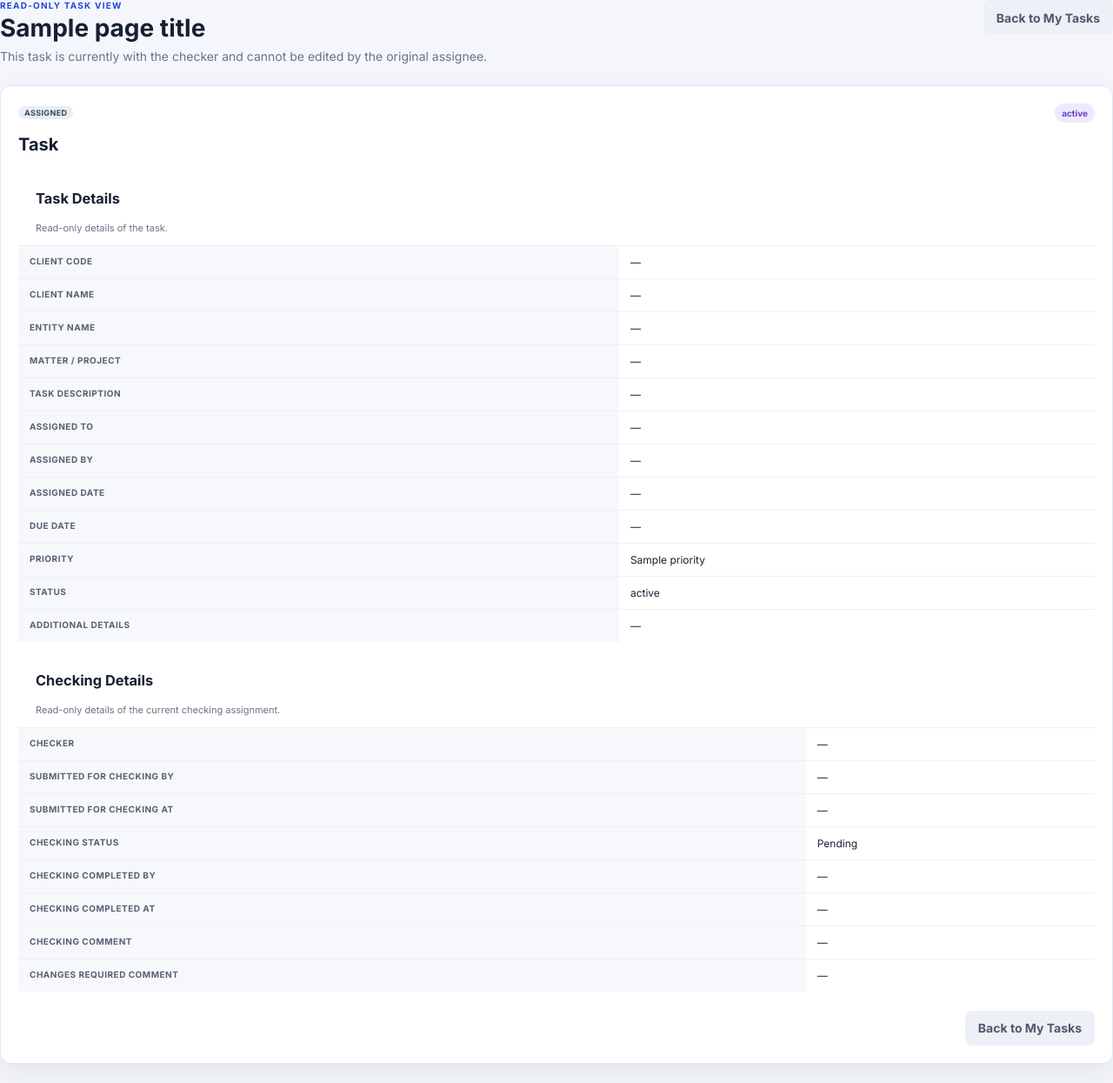
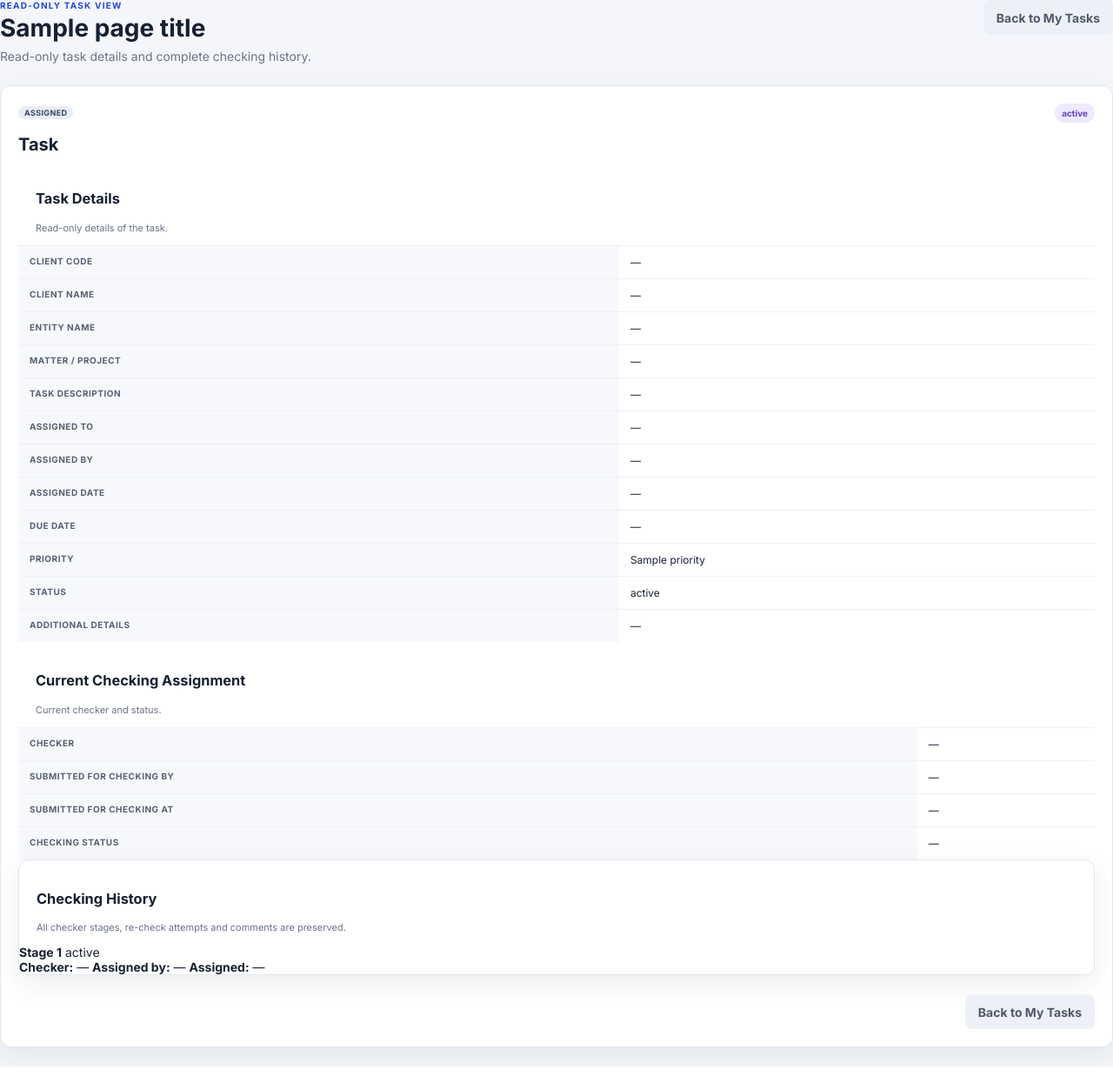
Before and after one commit to mgmtakutoffice/task-management-system, a Flask app: template templates/task_view.html in a window 1280 px wide. Shown: the whole page at 87% size. Run offline with Flask 3, Linux system fonts and the light colour scheme; the template is opened without the code that fills it: most values are stand-ins (such as "Sample title", 1, 10 or a date in 2020).

Commit message:
stage 5 changes

```diff
--- /dev/null
+++ b/templates/_checking_history.html
@@ -0,0 +1,35 @@
+{% if checking_history %}
+<section class="panel checking-history-panel">
+  <div class="panel-header">
+    <div>
+      <h3>Checking History</h3>
+      <p>All checker stages, re-check attempts and comments are preserved.</p>
+    </div>
+  </div>
+  <div class="checking-history-list">
+    {% for item in checking_history %}
+    <article class="checking-history-item">
+      <div class="checking-history-head">
+        <strong>Stage {{ item.get('Stage') or '1' }}{% if (item.get('Attempt') or '1') != '1' %} · Attempt {{ item.get('Attempt') }}{% endif %}</strong>
+        <span class="checking-history-status checking-history-status-{{ (item.get('Status') or 'pending')|lower|replace(' ', '-') }}">{{ item.get('Status') or 'Pending' }}</span>
+      </div>
+
+      <div class="checking-history-meta">
+        <span><b>Checker:</b> {{ item.get('Checker Name') or item.get('Checker Email') or '—' }}</span>
+        <span><b>Assigned by:</b> {{ item.get('Assigned By') or item.get('Assigned By Email') or '—' }}</span>
+        <span><b>Assigned:</b> {{ item.get('Assigned At') or '—' }}</span>
+        {% if item.get('Submitted At') %}<span><b>Submitted:</b> {{ item.get('Submitted At') }}</span>{% endif %}
+        {% if item.get('Decision At') %}<span><b>Decision:</b> {{ item.get('Decision At') }}{% if item.get('Decision By') or item.get('Decision By Email') %} by {{ item.get('Decision By') or item.get('Decision By Email') }}{% endif %}</span>{% endif %}
+        {% if item.get('Next Checker Name') or item.get('Next Checker Email') %}
+        <span><b>Forwarded to:</b> {{ item.get('Next Checker Name') or item.get('Next Checker Email') }}</span>
+        {% endif %}
+      </div>
+
+      {% if item.get('Comment') %}
+      <div class="checking-history-comment">{{ item.get('Comment') }}</div>
+      {% endif %}
+    </article>
+    {% endfor %}
+  </div>
+</section>
+{% endif %}
--- a/templates/completed_tasks.html
+++ b/templates/completed_tasks.html
@@ -182,7 +182,7 @@
                   </div>
 
                   {% if not archive_view and task.get('_can_open') %}
-                    <a class="btn btn-small btn-secondary completed-open-task-link" href="{{ url_for('edit_task', task_id=task.get('Task ID')) }}">Open Task</a>
+                    <a class="btn btn-small btn-secondary completed-open-task-link" href="{{ url_for('view_task', task_id=task.get('Task ID')) }}">View Task & Checking History</a>
                   {% endif %}
                 {% endif %}
 
--- a/templates/task_view.html
+++ b/templates/task_view.html
@@ -6,7 +6,7 @@
   <div>
     <p class="eyebrow">Read-only task view</p>
     <h1>{{ page_title }}</h1>
-    <p>This task is currently with the checker and cannot be edited by the original assignee.</p>
+    <p>Read-only task details and complete checking history.</p>
   </div>
 
   <a class="btn btn-secondary"
@@ -124,64 +124,22 @@
 
   <div class="panel-header">
     <div>
-      <h3>Checking Details</h3>
-      <p>Read-only details of the current checking assignment.</p>
+      <h3>Current Checking Assignment</h3>
+      <p>Current checker and status.</p>
     </div>
   </div>
-
   <div class="table-wrap">
     <table class="checking-result-table">
       <tbody>
-        <tr>
-          <th>Checker</th>
-          <td>
-            {{ task.get('Checker Name')
-               or task.get('Checker Email')
-               or '—' }}
-          </td>
-        </tr>
-
-        <tr>
-          <th>Submitted for Checking By</th>
-          <td>
-            {{ task.get('Submitted for Checking By')
-               or task.get('Assigned To')
-               or '—' }}
-          </td>
-        </tr>
-
-        <tr>
-          <th>Submitted for Checking At</th>
-          <td>{{ task.get('Submitted for Checking At') or '—' }}</td>
-        </tr>
-
-        <tr>
-          <th>Checking Status</th>
-          <td>{{ task.get('Checking Status') or 'Pending' }}</td>
-        </tr>
-
-        <tr>
-          <th>Checking Completed By</th>
-          <td>{{ task.get('Checking Completed By') or '—' }}</td>
-        </tr>
-
-        <tr>
-          <th>Checking Completed At</th>
-          <td>{{ task.get('Checking Completed At') or '—' }}</td>
-        </tr>
-
-        <tr>
-          <th>Checking Comment</th>
-          <td>{{ task.get('Checking Comment') or '—' }}</td>
-        </tr>
-
-        <tr>
-          <th>Changes Required Comment</th>
-          <td>{{ task.get('Changes Required Comment') or '—' }}</td>
-        </tr>
+        <tr><th>Checker</th><td>{{ task.get('Checker Name') or task.get('Checker Email') or '—' }}</td></tr>
+        <tr><th>Submitted for Checking By</th><td>{{ task.get('Submitted for Checking By') or task.get('Assigned To') or '—' }}</td></tr>
+        <tr><th>Submitted for Checking At</th><td>{{ task.get('Submitted for Checking At') or '—' }}</td></tr>
+        <tr><th>Checking Status</th><td>{{ task.get('Checking Status') or '—' }}</td></tr>
       </tbody>
     </table>
   </div>
+
+  {% include "_checking_history.html" %}
 
   {% if task.get('Reference Link') %}
   <div class="approval-note">
```
Also changed, not shown: templates/checking_review.html (+24 -4 lines), templates/task_form.html (+2 -47 lines).
